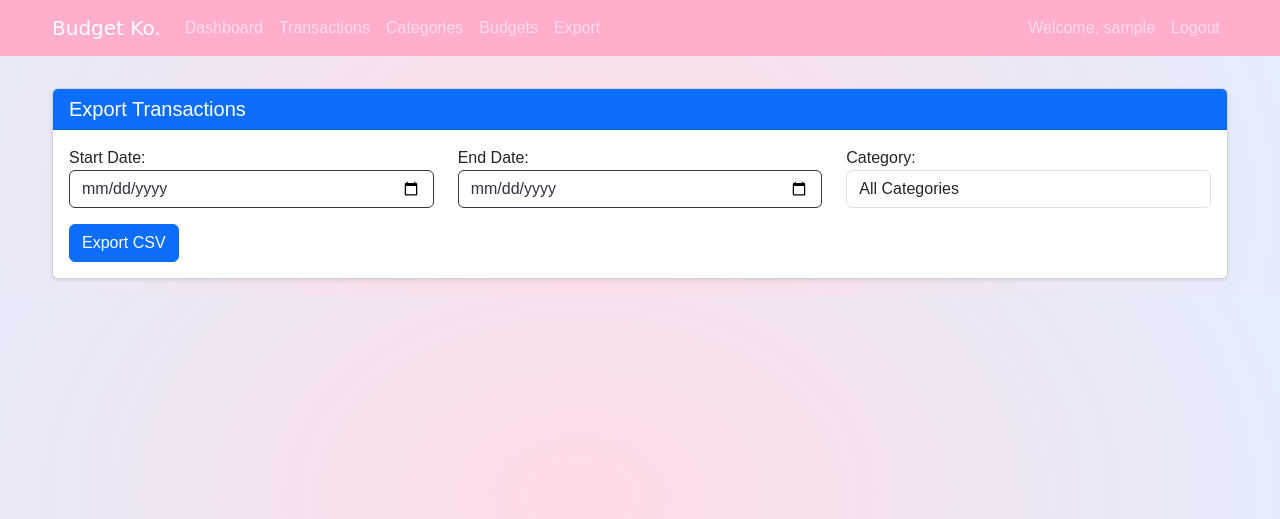
After one commit to cleliamolanda/budget-tracker, a Django app: page /export/ in a window 1280 px wide. The commit adds this page. Shown: the top 519 px of the page. Run offline with Django 5.2, Linux system fonts and the light colour scheme; the visitor is signed in with stand-in values (Sample User, id 1); data that the repository does not hold is empty; some web fonts are replaced.

Commit message:
Implemented export csv feature

```diff
--- a/budget/forms.py
+++ b/budget/forms.py
@@ -88,3 +88,28 @@ class UserRegisterForm(UserCreationForm):
     class Meta:
         model = User
         fields = ['username', 'email', 'password1', 'password2']
+
+class ExportFilterForm(forms.Form):
+    start_date = forms.DateField(
+        required=False,
+        widget=forms.DateInput(attrs={'class': 'form-control', 'type': 'date'}),
+        label="Start Date"
+    )
+    end_date = forms.DateField(
+        required=False,
+        widget=forms.DateInput(attrs={'class': 'form-control', 'type': 'date'}),
+        label="End Date"
+    )
+    category = forms.ChoiceField(
+        required=False,
+        widget=forms.Select(attrs={'class': 'form-control'}),
+        label="Category"
+    )
+
+    def __init__(self, *args, **kwargs):
+        user = kwargs.pop('user', None)
+        super().__init__(*args, **kwargs)
+        if user:
+            categories = Category.objects.filter(user=user)
+            category_choices = [('', 'All Categories')] + [(cat.id, cat.name) for cat in categories]
+            self.fields['category'].choices = category_choices
--- a/budget/templates/budget/base.html
+++ b/budget/templates/budget/base.html
@@ -33,6 +33,9 @@
                     </li>
                     <li class="nav-item">
                         <a class="nav-link" href="{% url 'budget:budget-list' %}">Budgets</a>
+                    </li>
+                    <li class="nav-item">
+                        <a class="nav-link" href="{% url 'budget:export-csv' %}">Export</a>
                     </li>
                 </ul>
                 <ul class="navbar-nav">
--- /dev/null
+++ b/budget/templates/budget/export_csv.html
@@ -0,0 +1,36 @@
+{% extends 'budget/base.html' %}
+
+{% block title %}Export Transactions{% endblock %}
+
+{% block content %}
+<div class="card shadow-sm">
+    <div class="card-header bg-primary text-white">
+        <h5 class="mb-0">Export Transactions</h5>
+    </div>
+    <div class="card-body">
+        <form method="get" action="{% url 'budget:export-csv' %}">
+            <div class="row">
+                <div class="col-md-4">
+                    <div class="mb-3">
+                        {{ form.start_date.label_tag }}
+                        {{ form.start_date }}
+                    </div>
+                </div>
+                <div class="col-md-4">
+                    <div class="mb-3">
+                        {{ form.end_date.label_tag }}
+                        {{ form.end_date }}
+                    </div>
+                </div>
+                <div class="col-md-4">
+                    <div class="mb-3">
+                        {{ form.category.label_tag }}
+                        {{ form.category }}
+                    </div>
+                </div>
+            </div>
+            <button type="submit" class="btn btn-primary">Export CSV</button>
+        </form>
+    </div>
+</div>
+{% endblock %}
--- a/budget/urls.py
+++ b/budget/urls.py
@@ -24,4 +24,6 @@ urlpatterns = [
     path('budgets/create/', views.BudgetCreateView.as_view(), name='budget-create'),
     path('budgets/<int:pk>/update/', views.BudgetUpdateView.as_view(), name='budget-update'),
     path('budgets/<int:pk>/delete/', views.BudgetDeleteView.as_view(), name='budget-delete'),
+
+    path('export/', views.export_csv, name='export-csv'),
 ]
--- a/budget/views.py
+++ b/budget/views.py
@@ -6,10 +6,12 @@ from django.db.models import Sum, Q
 from django.utils import timezone
 from datetime import datetime, timedelta
 from .models import Category, Transaction, Budget
-from .forms import CategoryForm, TransactionForm, BudgetForm, UserRegisterForm
+from .forms import CategoryForm, TransactionForm, BudgetForm, UserRegisterForm, ExportFilterForm
 from django.contrib import messages
 from django.contrib.auth.decorators import login_required
 from django.conf import settings
+import csv
+from django.http import HttpResponse
 
 # Create your views here.
 
@@ -291,3 +293,38 @@ def register(request):
     else:
         form = UserRegisterForm()
     return render(request, 'registration/register.html', {'form': form})
+
+@login_required
+def export_csv(request):
+    form = ExportFilterForm(user=request.user, data=request.GET or None)
+    if form.is_valid() and request.GET:
+        # Filter transactions based on form data
+        transactions = Transaction.objects.filter(user=request.user)
+        start_date = form.cleaned_data.get('start_date')
+        end_date = form.cleaned_data.get('end_date')
+        category = form.cleaned_data.get('category')
+
+        if start_date:
+            transactions = transactions.filter(date__gte=start_date)
+        if end_date:
+            transactions = transactions.filter(date__lte=end_date)
+        if category:  # Only filter by category if a specific category is selected
+            transactions = transactions.filter(category_id=category)
+
+        # CSV response logic
+        response = HttpResponse(content_type='text/csv')
+        response['Content-Disposition'] = 'attachment; filename="transactions.csv"'
+        writer = csv.writer(response)
+        writer.writerow(['Title', 'Amount', 'Type', 'Category', 'Date', 'Notes'])
+        for transaction in transactions:
+            writer.writerow([
+                transaction.title,
+                transaction.amount,
+                transaction.transaction_type,
+                transaction.category.name if transaction.category else '',
+                transaction.date,
+                transaction.notes,
+            ])
+        return response
+
+    return render(request, 'budget/export_csv.html', {'form': form})
```
